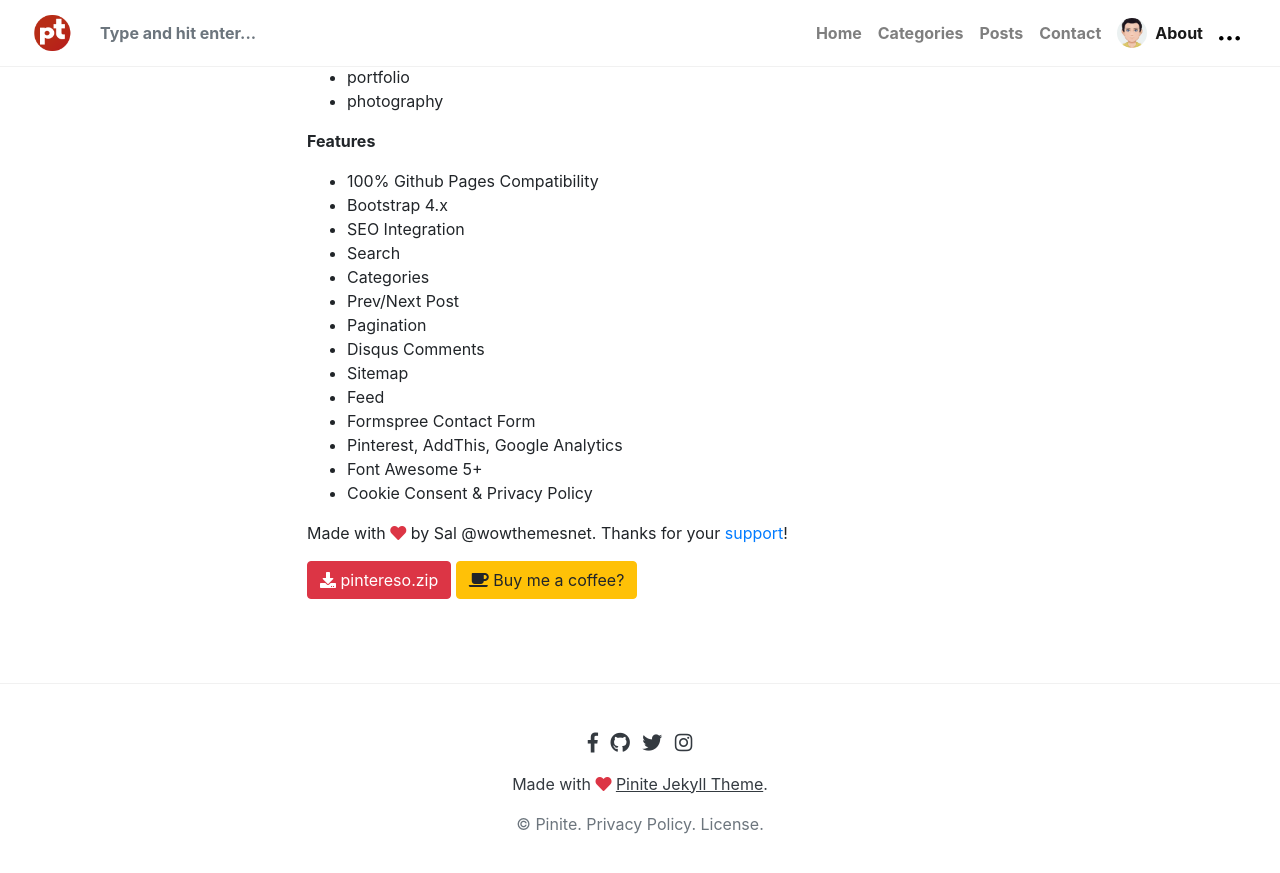
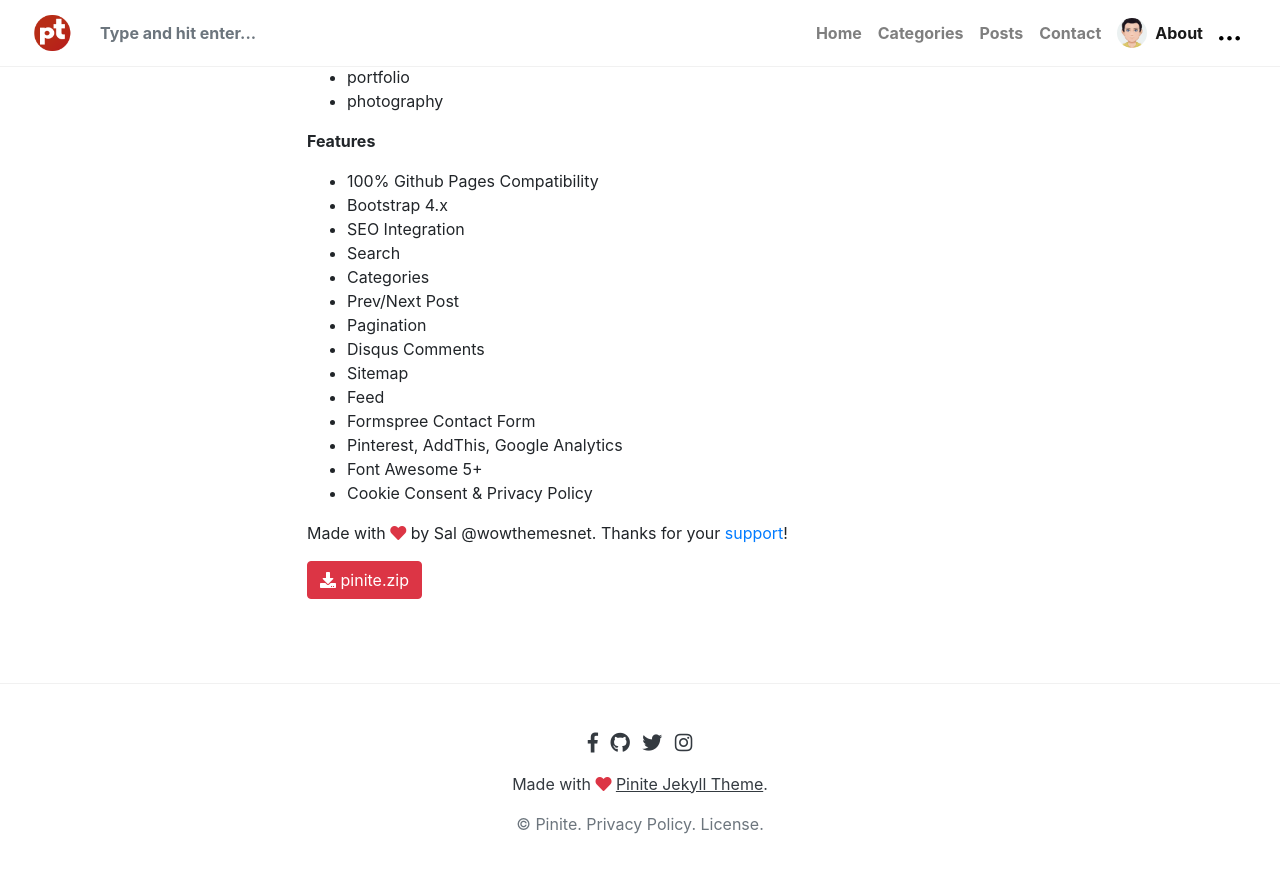
Before and after one commit to mohammed-akl/Pinite, a Jekyll site: the page built from _pages/about.md, in a window 1280 px wide and 900 px high, scrolled down 1681 px. Shown: the top 873 px of the window. Built offline with Jekyll 4.4.1, drawn with Linux system fonts in a browser that asks for light colours; nearby versions of some CDN libraries; library files that are not in the unit come from our copies; a script that is not in the unit is left out; comment, search, counter and statistics services are not loaded.

Commit message:
updating About

```diff
--- a/_pages/about.md
+++ b/_pages/about.md
@@ -32,4 +32,4 @@
 
 Made with <i class="fa fa-heart text-danger"></i> by Sal @wowthemesnet. Thanks for your <a target="_blank" href="https://www.wowthemes.net/freebies-license/">support</a>!
 
-<a class="btn btn-danger" href="https://github.com/wowthemesnet/template-pintereso-bootstrap-jekyll/archive/master.zip"><i class="fa fa-download"></i> pintereso.zip</a> <a target="_blank" class="btn btn-warning" href="https://www.wowthemes.net/donate/"><i class="fa fa-coffee"></i> Buy me a coffee?</a>
+<a class="btn btn-danger" href="https://github.com/muhammedashfar7/pinite/archive/master.zip"><i class="fa fa-download"></i> pinite.zip</a>
```
